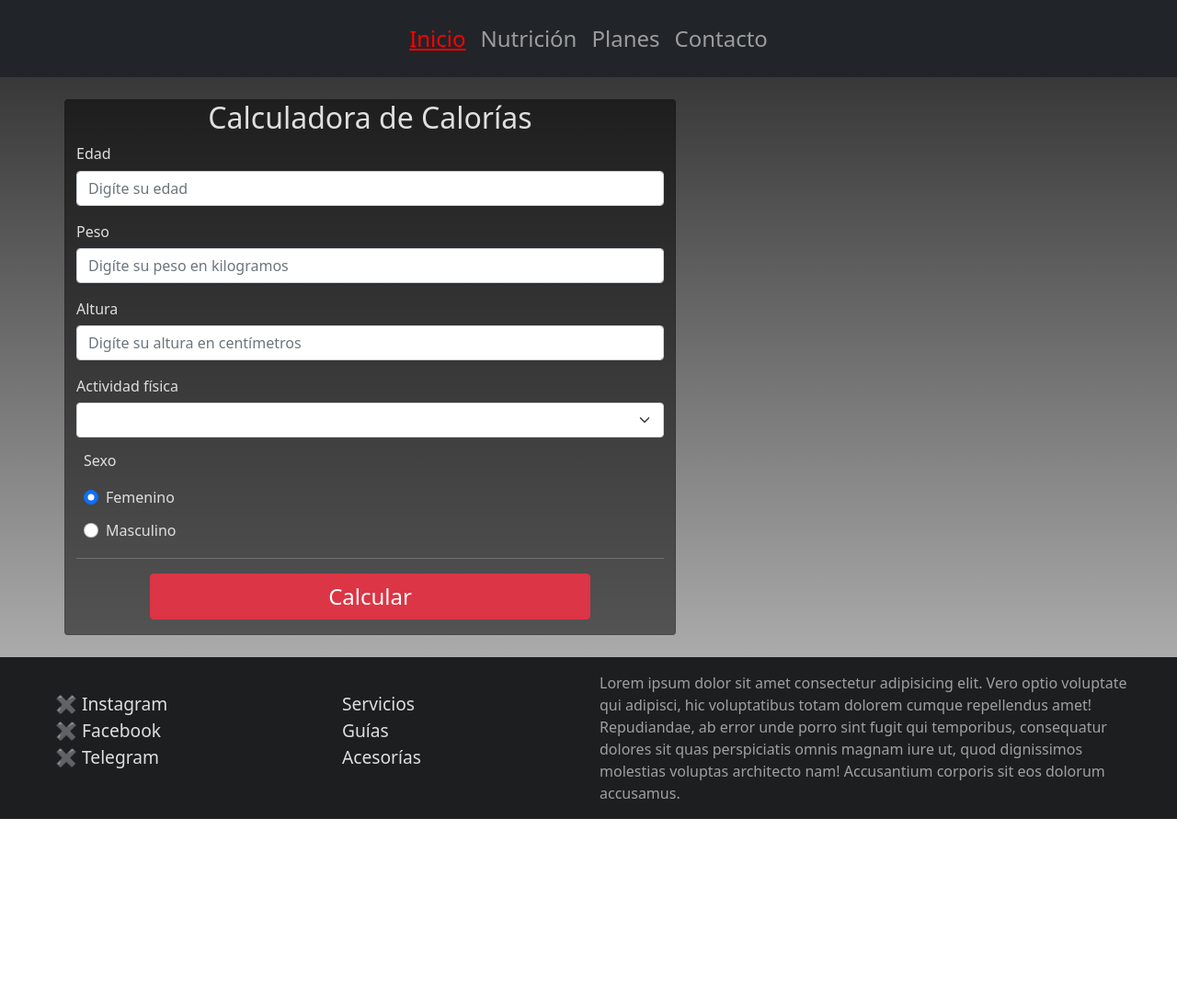
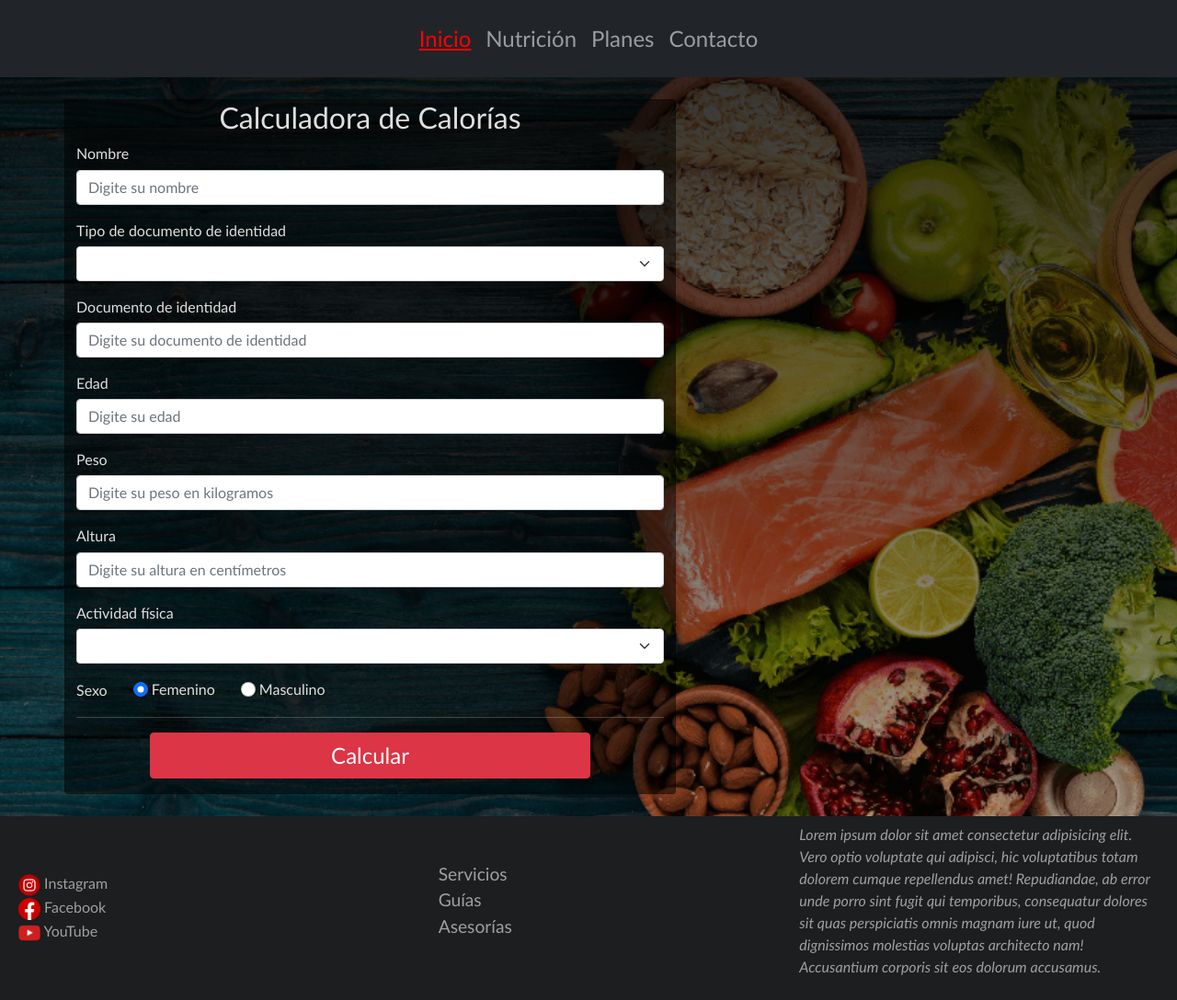
Before and after one commit to kt6delta/Calculadora, a plain HTML site: page index.html in a window 1280 px wide. Shown: the whole page at 92% size. Before the commit the page ends 891 px from the top, so only its background shows below. Drawn offline with nearby package versions, Linux system fonts and the light colour scheme.

Commit message:
mejoras e imagenes

```diff
--- a/index.html
+++ b/index.html
@@ -1,3 +1,4 @@
+
 <!doctype html>
 <html lang="es">
 
@@ -6,8 +7,7 @@
   <meta name="viewport" content="width=device-width, initial-scale=1">
 
   <!-- Bootstrap CSS. -->
-  <link href="https://cdn.jsdelivr.net/npm/bootstrap@5.0.2/dist/css/bootstrap.min.css" rel="stylesheet"
-    integrity="sha384-EVSTQN3/azprG1Anm3QDgpJLIm9Nao0Yz1ztcQTwFspd3yD65VohhpuuCOmLASjC" crossorigin="anonymous">
+  <link href="https://cdn.jsdelivr.net/npm/bootstrap@5.0.2/dist/css/bootstrap.min.css" rel="stylesheet" integrity="sha384-EVSTQN3/azprG1Anm3QDgpJLIm9Nao0Yz1ztcQTwFspd3yD65VohhpuuCOmLASjC" crossorigin="anonymous">
 
   <!-- Estilos. -->
   <link rel="stylesheet" href="main.css">
@@ -57,18 +57,40 @@
               <legend class="h2 text-center">Calculadora de Calorías</legend>
 
               <div class="mb-3">
+                <label for="nombre" class="form-label h6">Nombre</label>
+                <input type="text" id="nombre" class="form-control" placeholder="Digite su nombre">
+              </div>
+
+              <div class="mb-3">
+                <label for="tipo-documento" class="form-label h6">Tipo de documento de identidad</label>
+                <select id="tipo-documento" class="form-select">
+                  <option></option>
+                  <option value="CC">Cédula de ciudadanía</option>
+                  <option value="CE">Cédula de extranjería</option>
+                  <option value="PP">Pasaporte</option>
+                  <option value="TI">Tarjeta de identidad</option>
+                  <option value="PEP">Permiso especial de permanencia</option>
+                </select>
+              </div>
+
+              <div class="mb-3">
+                <label for="documento" class="form-label h6">Documento de identidad</label>
+                <input type="text" id="documento" class="form-control" placeholder="Digite su documento de identidad">
+              </div>
+
+              <div class="mb-3">
                 <label for="edad" class="form-label h6">Edad</label>
-                <input type="number" id="edad" class="form-control" min="15" max="80" placeholder="Digíte su edad">
+                <input type="number" id="edad" class="form-control" min="15" max="80" placeholder="Digite su edad">
               </div>
 
               <div class="mb-3">
                 <label for="peso" class="form-label h6">Peso</label>
-                <input type="number" id="peso" class="form-control" placeholder="Digíte su peso en kilogramos">
+                <input type="number" id="peso" class="form-control" placeholder="Digite su peso en kilogramos">
               </div>
 
               <div class="mb-3">
                 <label for="altura" class="form-label h6">Altura</label>
-                <input type="number" id="altura" class="form-control" placeholder="Digíte su altura en centímetros">
+                <input type="number" id="altura" class="form-control" placeholder="Digite su altura en centímetros">
               </div>
 
               <div class="mb-3">
@@ -83,19 +105,21 @@
                 </select>
               </div>
 
-              <section class="row m-2 h-100">
-                <span class="h6 p-0">Sexo</span>
+              <section class="row mb-3 h-100">
+                <div class="d-flex flex-row align-items-center">
+                  <span class="h6 m-0">Sexo</span>
                   <div class="form-check">
-                  <input class="form-check-input" value="F" type="radio" name="genero" id="femenino" checked>
+                    <input class="form-check-input m-1" value="F" type="radio" name="genero" id="femenino" checked>
                     <label class="form-check-label" for="femenino">
                       Femenino
                     </label>
                   </div>
                   <div class="form-check">
-                  <input class="form-check-input" value="M" type="radio" name="genero" id="masculino">
+                    <input class="form-check-input m-1" value="M" type="radio" name="genero" id="masculino">
                     <label class="form-check-label" for="masculino">
                       Masculino
                     </label>
+                  </div>
               </div>
               </section>
 
@@ -113,34 +137,38 @@
     </section>
   </main>
 
-  <footer class="footer row p-3">
-    <div class="col d-flex justify-content-right align-items-center">
+  <footer class="footer row p-2 align-items-center justify-content-center">
+
+    <div class="col flex-row align-items-center">
+      <div class>
+        <img src="./img/instagram.webp" style="height: 3vh">
+        <a href="#">Instagram</a>
+      </div>
+      <div>
+        <img src="./img/facebook.png" style="height: 3vh">
+        <a href="#">Facebook</a>
+      </div>
+      <div>
+        <img src="./img/youtube.webp" style="height: 3vh">
+        <a href="#">YouTube</a>
+      </div>
+    </div>
+
+    <div class="col">
       <ul>
-        <li>✖️ <a href="#">Instagram</a></li>
-        <li>✖️ <a href="#">Facebook</a></li>
-        <li>✖️ <a href="#">Telegram</a></li>
+        <li><a href="#">Servicios</a></li>
+        <li><a href="#">Guías</a></li>
+        <li><a href="#">Asesorías</a></li>
       </ul>
     </div>
 
-    <div class="col d-flex justify-content-right align-items-center">
-      <ul>
-        <li><a href="#">Servicios</a></li>
-        <li><a href="#">Guías</a></li>
-        <li><a href="#">Acesorías</a></li>
-      </ul>
+    <div class="col flex-row">
+      <p><em>Lorem ipsum dolor sit amet consectetur adipisicing elit. Vero optio voluptate qui adipisci, hic voluptatibus totam dolorem cumque repellendus amet! Repudiandae, ab error unde porro sint fugit qui temporibus, consequatur dolores sit quas perspiciatis omnis magnam iure ut, quod dignissimos molestias voluptas architecto nam! Accusantium corporis sit eos dolorum accusamus.</em></p>
     </div>
 
-    <div class="col-12 col-md-6 d-flex justify-content-center align-items-center">
-      <p class="m-0"><span>Lorem ipsum dolor sit amet consectetur adipisicing elit. Vero optio voluptate qui adipisci,
-          hic voluptatibus totam dolorem cumque repellendus amet! Repudiandae, ab error unde porro sint fugit qui
-          temporibus, consequatur dolores sit quas perspiciatis omnis magnam iure ut, quod dignissimos molestias
-          voluptas architecto nam! Accusantium corporis sit eos dolorum accusamus.</span></p>
-    </div>
   </footer>
 
-  <script src="https://cdn.jsdelivr.net/npm/bootstrap@5.0.2/dist/js/bootstrap.bundle.min.js"
-    integrity="sha384-MrcW6ZMFYlzcLA8Nl+NtUVF0sA7MsXsP1UyJoMp4YLEuNSfAP+JcXn/tWtIaxVXM"
-    crossorigin="anonymous"></script>
+  <script src="https://cdn.jsdelivr.net/npm/bootstrap@5.0.2/dist/js/bootstrap.bundle.min.js" integrity="sha384-MrcW6ZMFYlzcLA8Nl+NtUVF0sA7MsXsP1UyJoMp4YLEuNSfAP+JcXn/tWtIaxVXM" crossorigin="anonymous"></script>
 
   <!-- Option 2: Separate Popper and Bootstrap JS -->
   <!--
--- a/main.css
+++ b/main.css
@@ -1,4 +1,7 @@
 
+* {
+    font-family: Optima, sans-serif;
+}
 body::-webkit-scrollbar {
     width: 8px;
 }
@@ -45,5 +48,8 @@ body::-webkit-scrollbar-thumb {
 }
 .footer a {
     text-decoration: none;
-    color: rgb(223, 223, 223);
+    color: #a0a0a0
 }
+.footer a:hover {
+    color:rgb(223, 223, 223);
+}
--- a/main.js
+++ b/main.js
@@ -10,6 +10,9 @@ formularioCalculadora.addEventListener('submit',(evento) => {
 function calcularCalorias() {
     aparecerResultado();
 
+    const nombre = document.querySelector('#nombre')
+    const tipo_documento = document.querySelector('#tipo-documento')
+    const documento = document.querySelector('#documento')
     const edad = document.querySelector('#edad')
     const peso = document.querySelector('#peso')
     const altura = document.querySelector('#altura')
```
Also changed, not shown: img/cover.png (added), img/facebook.png (added), img/instagram.png (added), img/instagram.webp (added), img/youtube.webp (added). Lines whose indentation alone changed are shown as unchanged.
